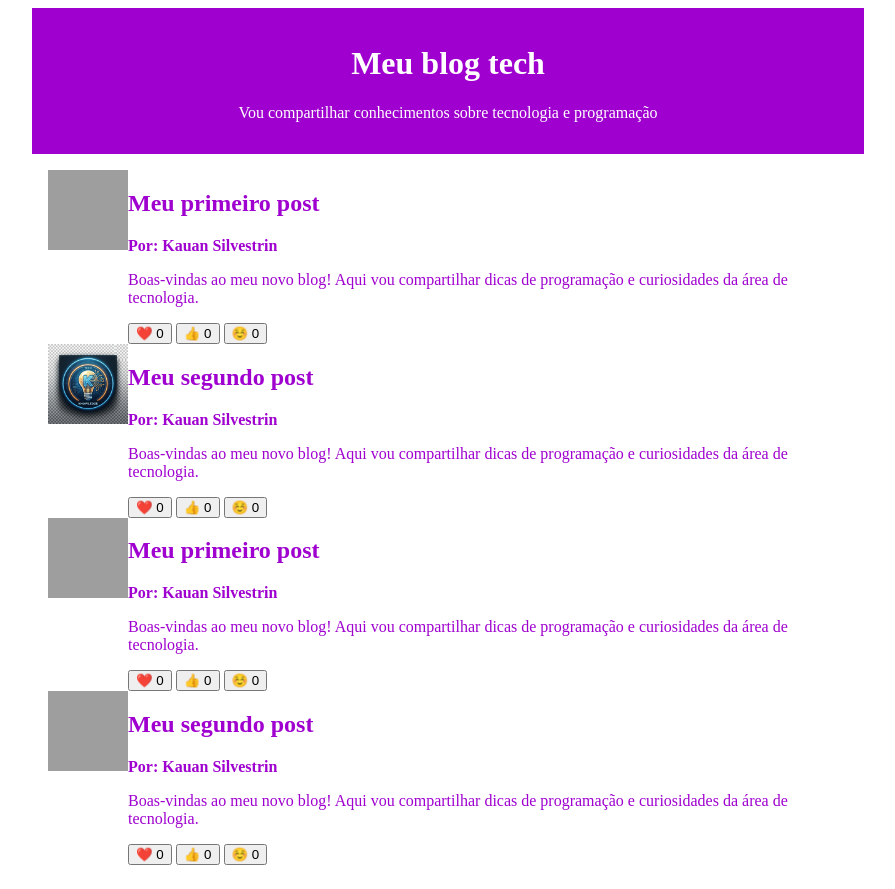
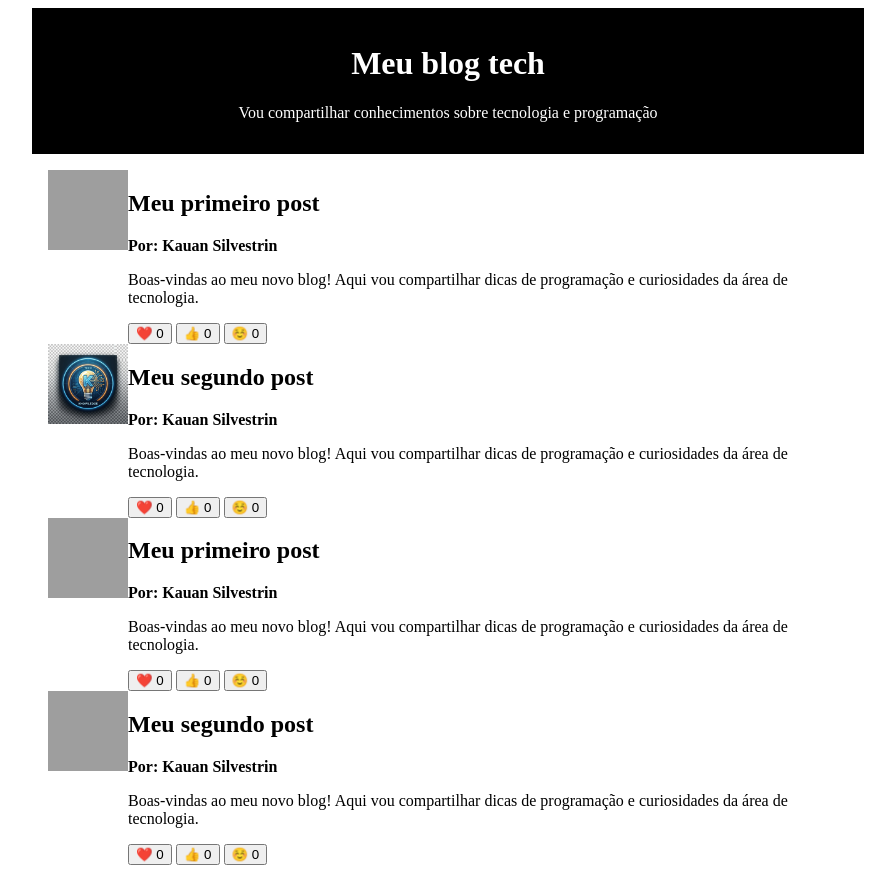
Before and after one commit to kauansilvestrinpereira-dev/kauanpaginaweb, a plain HTML site: page index.html in a window 1280 px wide. Shown: the whole page, without its empty margins (192-1087 px from the left). Drawn offline with Linux system fonts and the light colour scheme; grey boxes are pictures that could not be loaded.

Commit message:
454563454656

```diff
--- a/style.css
+++ b/style.css
@@ -1,5 +1,5 @@
            header{
-               background-color: #9f00cf;
+               background-color: #000000;
                color: #FFFFFF;
                text-align:center;
                max-width: 800px;
@@ -8,7 +8,7 @@
            }
            main{
                background-color: #FFFFFF;
-               color: #9f00cf;
+               color: #000000;
                max-width: 800px;
                margin: 0 auto;
                padding: 16px;
```
